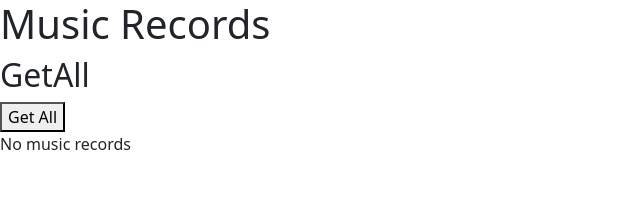
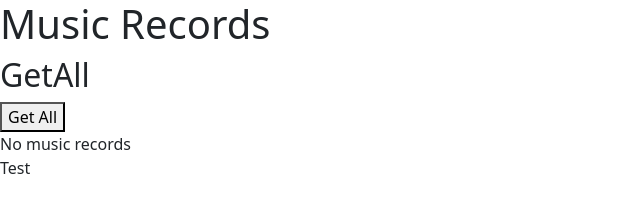
Before and after one commit to LailaDM/DR-API-med-Caspeeeer, a plain HTML site: page index.html in a window 1280 px wide. Shown: the full height of the page, 0-640 px from the left. Drawn offline with nearby package versions, Linux system fonts and the light colour scheme.

Commit message:
Test build devops

```diff
--- a/index.html
+++ b/index.html
@@ -26,7 +26,7 @@
         </ul>
         <div v-else>No music records</div>
     </div>
-    <!--Test-->
+    Test
     <script src="index.js"></script>
 
 </body>
```
